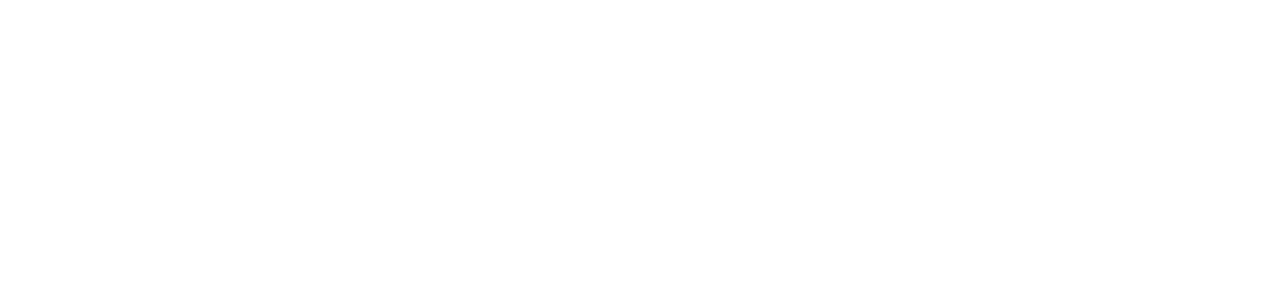
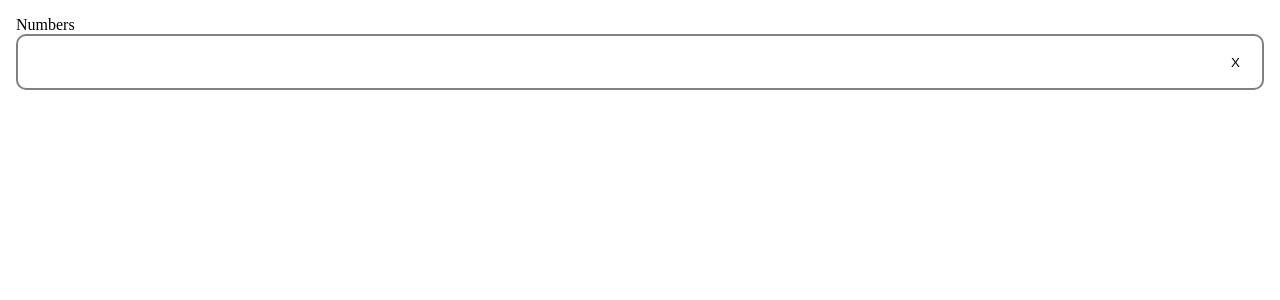
Before and after one commit to josealbertuz/react-book, a React (Vite) app: page / in a window 1280 px wide. Shown: the top 300 px of the page. Built offline with nearby package versions, Linux system fonts and the light colour scheme.

Commit message:
feat: add select component

```diff
--- a/src/App.tsx
+++ b/src/App.tsx
@@ -1,5 +1,38 @@
+import { useState } from "react";
+import { Select } from "./components/Select";
+import { SelectOption } from "./components/Select/Select";
+import "./index.css";
+
+const OPTIONS: SelectOption<number>[] = [
+  { label: "One", value: 1 },
+  { label: "Two", value: 2 },
+  { label: "Three", value: 3 },
+  { label: "Four", value: 4 },
+  { label: "Five", value: 5 },
+  { label: "Six", value: 6 },
+  { label: "Seven", value: 7 },
+  { label: "Eight", value: 8 },
+  { label: "Nine", value: 9 },
+  { label: "Ten", value: 10 },
+];
+
 function App() {
-  return <></>
+  const [selectValue, setSelectValue] = useState(0);
+
+  const displayFormatter = (value?: number) =>
+    OPTIONS.find(({ value: option }) => option === value)?.label ?? "";
+
+  return (
+    <Select
+      label="Numbers"
+      value={selectValue}
+      options={OPTIONS}
+      onChange={setSelectValue}
+      onClear={() => setSelectValue(0)}
+      displayFormatter={displayFormatter}
+      isSelected={(value) => value === selectValue}
+    />
+  );
 }
 
-export default App
+export default App;
--- /dev/null
+++ b/src/components/Select/Select.styles.ts
@@ -0,0 +1,60 @@
+import { styled } from "@stitches/react";
+
+export const SelectRoot = styled('div', {
+    position: 'relative',
+    padding: '1em',
+    display: 'flex',
+    alignItems: 'center',
+    gap: '1em',
+    height: '3.5em',
+    border: '2px solid gray',
+    borderRadius: '10px',
+})
+
+export const SelectedValue = styled('span', {
+    flex: 1
+})
+
+export const ClearButton = styled('button', {
+    border: 'none',
+    background: 'transparent'
+})
+
+export const OptionsList = styled("ul", {
+  position: "absolute",
+  top: 0,
+  left: 0,
+  listStyle: "none",
+  padding: '0.5em',
+  marginTop: "0.5em",
+  backgroundColor: "white",
+  border: '2px solid gray',
+  borderRadius: '10px',
+  overflow: 'hidden',
+  maxHeight: '20em',
+  overflowY: 'auto',
+});
+
+export const Option = styled("li", {
+  padding: "1em",
+  cursor: "pointer",
+
+  "&:not(:last-child)": {
+    borderBottom: "1px solid black",
+  },
+
+  "&:hover": {
+    color: "white",
+    backgroundColor: "blue",
+    backgroundClip: "padding-box",
+  },
+
+  variants: {
+    selected: {
+      true: {
+        color: "white",
+        backgroundColor: "blue",
+      },
+    },
+  },
+});
--- /dev/null
+++ b/src/components/Select/Select.tsx
@@ -0,0 +1,98 @@
+import { KeyboardEvent, useEffect, useRef, useState } from "react";
+import { useEventListener } from "hooks/useEventListener";
+import { Portal } from "../Portal/Portal";
+import {
+  ClearButton,
+  Option,
+  OptionsList,
+  SelectedValue,
+  SelectRoot,
+} from "./Select.styles";
+
+export type SelectOption<T> = {
+  label: string;
+  value: T;
+};
+
+type SelectProps<T> = {
+  label: string
+  value?: T;
+  placeholder?: string
+  options: SelectOption<T>[];
+  onChange: (value: T) => void;
+  onClear: () => void;
+  displayFormatter: (value?: T) => string;
+  isSelected: (value: T) => boolean;
+};
+
+export function Select<T>({
+  label,
+  placeholder,
+  value,
+  options,
+  onChange,
+  onClear,
+  displayFormatter,
+  isSelected,
+}: SelectProps<T>) {
+  const selectRef = useRef<HTMLDivElement>(null);
+  const [coords, setCoords] = useState<DOMRect>();
+  const [isOpen, setIsOpen] = useState(false);
+
+
+  const getCurrentBoundingClientRect = () => {
+    const rect = selectRef.current?.getBoundingClientRect();
+
+    setCoords(rect);
+  };
+
+  const onValueChange = (value: T) => {
+    onChange(value);
+    setIsOpen(false);
+  };
+
+  const onEnterPress = (e: KeyboardEvent<HTMLDivElement>) => {
+    e.key === "Enter" && setIsOpen(!isOpen);
+  };
+
+  useEventListener("resize", getCurrentBoundingClientRect);
+
+  useEffect(() => {
+    getCurrentBoundingClientRect();
+  }, []);
+
+  return (
+    <>
+      <span onClick={() => setIsOpen(!isOpen)}>{label}</span>
+      <SelectRoot
+        tabIndex={0}
+        onClick={() => setIsOpen(!isOpen)}
+        onKeyDown={onEnterPress}
+        ref={selectRef}
+      >
+        <SelectedValue>{value ? displayFormatter(value) : placeholder}</SelectedValue>
+        <ClearButton onClick={onClear}>X</ClearButton>
+      </SelectRoot>
+      {isOpen && (
+        <Portal wrapperId="select">
+          <OptionsList
+            css={{
+              transform: `translate(${coords?.left}px, ${coords?.bottom}px)`,
+              width: coords?.width,
+            }}
+          >
+            {options.map(({ label, value }) => (
+              <Option
+                key={label}
+                selected={isSelected(value)}
+                onClick={() => onValueChange(value)}
+              >
+                {label}
+              </Option>
+            ))}
+          </OptionsList>
+        </Portal>
+      )}
+    </>
+  );
+}
--- /dev/null
+++ b/src/components/Select/index.ts
@@ -0,0 +1 @@
+export { Select } from './Select'
--- /dev/null
+++ b/src/hooks/useEventListener.ts
@@ -0,0 +1,14 @@
+import { useEffect } from "react";
+
+type EventListenerHook = (
+  event: keyof WindowEventMap,
+  listener: EventListenerOrEventListenerObject
+) => void;
+
+export const useEventListener: EventListenerHook = (event, listener) => {
+  useEffect(() => {
+    addEventListener(event, listener);
+
+    return () => removeEventListener(event, listener);
+  }, []);
+};
```
Also changed, not shown: 1 other file (tests, documents, lock files or other folders).
